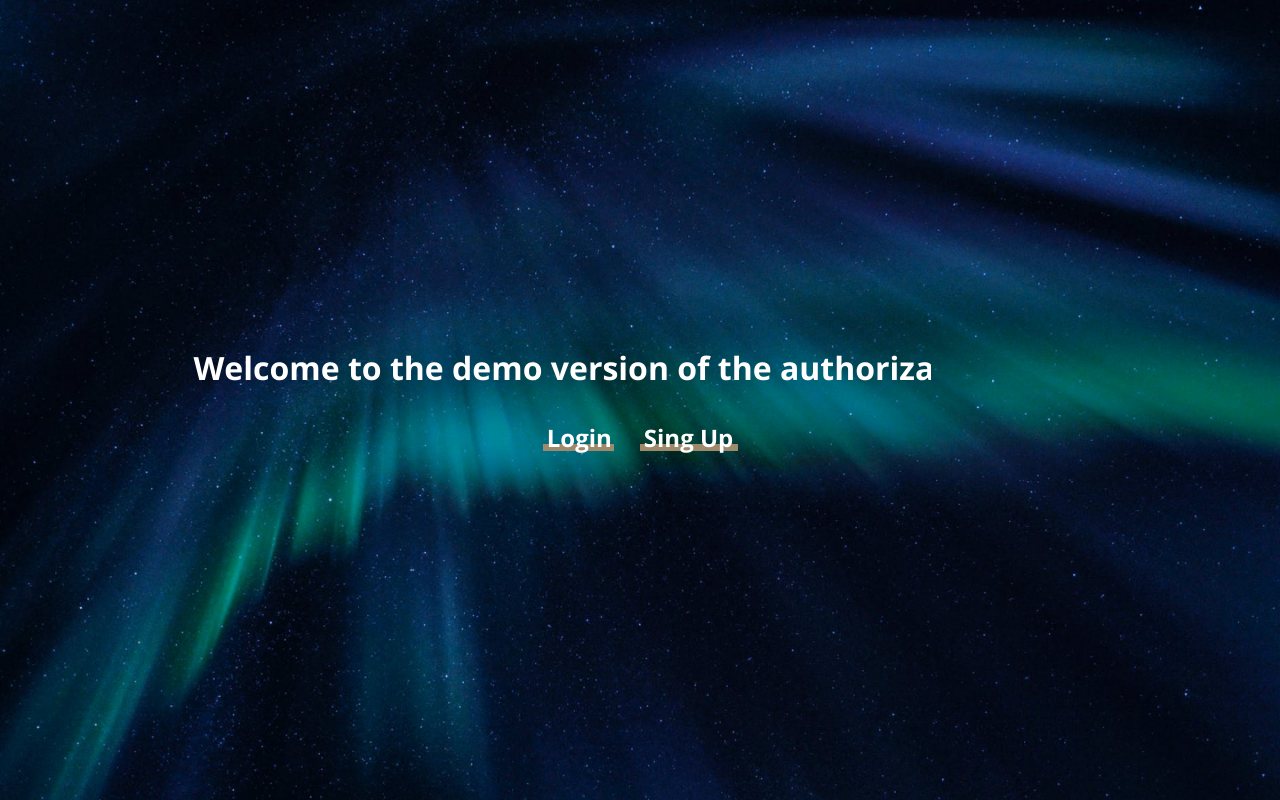
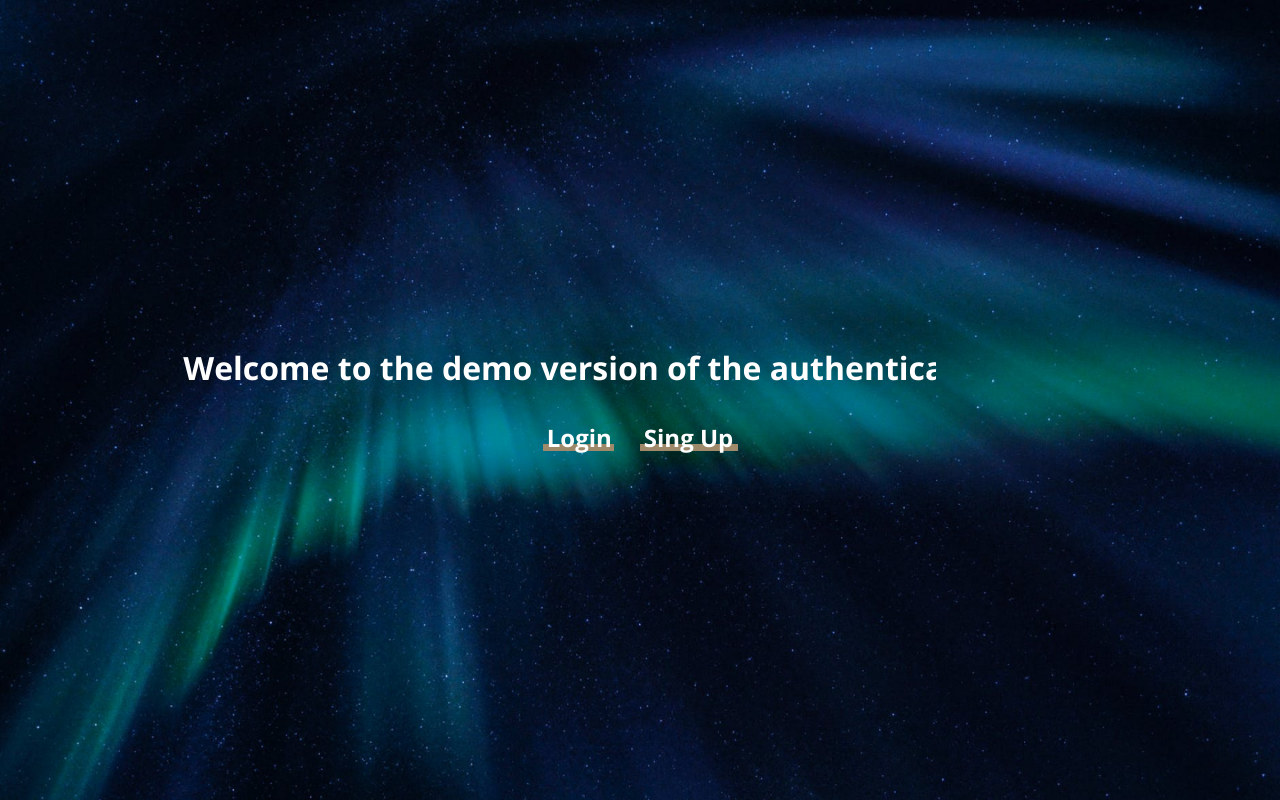
Before and after one commit to drjbrn/auth-page-demo, a React (Create React App) app in the folder authorization-app/: page / in a window 1280 px wide. Built offline with nearby package versions, Linux system fonts and the light colour scheme; the HTML template or start-up script is replaced by a standard one.

Commit message:
fix: change title for home page

```diff
--- a/authorization-app/src/pages/Home/Home.jsx
+++ b/authorization-app/src/pages/Home/Home.jsx
@@ -5,7 +5,7 @@ function Home() {
   return (
     <div className='home-page'>
       <h1 className='home-page__title'>
-        Welcome to the demo version of the authorization page
+        Welcome to the demo version of the authentication page
       </h1>
       <div className='home-page__btn'>
         <Link to='../login' className='link'>Login</Link>
```
